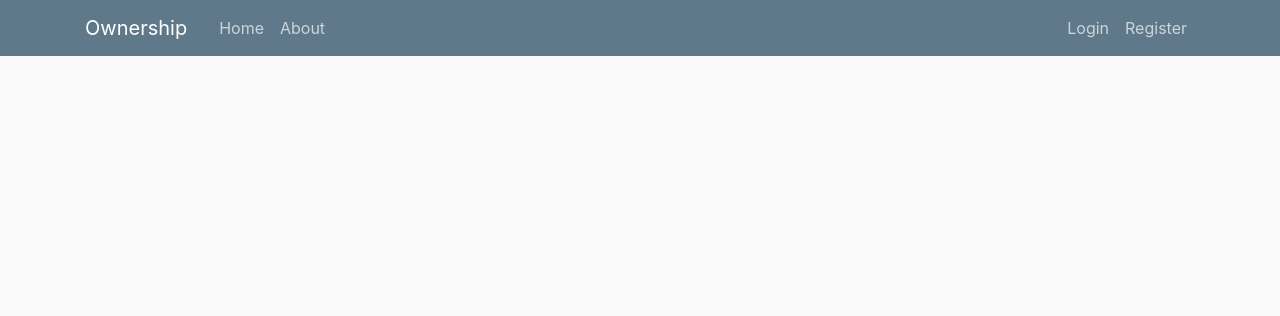
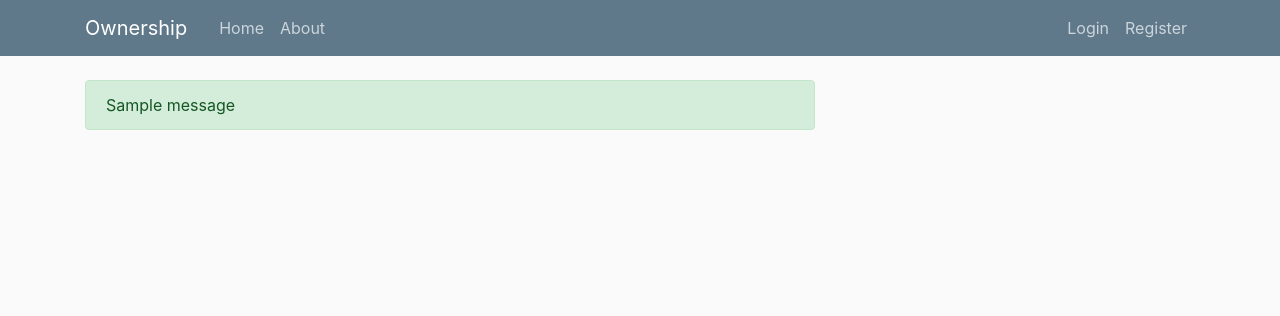
Before and after one commit to rennycodes/land_registry, a Django app: template ownership/templates/ownership/base.html in a window 1280 px wide. Shown: the top 316 px of the page. Run offline with Django 5.2, Linux system fonts and the light colour scheme; the template is opened without the code that fills it: most values are stand-ins (such as "Sample title", 1, 10 or a date in 2020); one stand-in notice (Sample message) is shown.

Commit message:
working on base.html

```diff
--- a/ownership/templates/ownership/base.html
+++ b/ownership/templates/ownership/base.html
@@ -40,3 +40,16 @@
                 </div>
             </nav>
         </header>
+
+        <main role="main" class="container">
+            <div class="row">
+              <div class="col-md-8">
+                {% if messages %}
+                  {% for message in messages %}
+                    <div class="alert alert-{{ message.tags }}">
+                      {{ message }}
+                    </div>
+                  {% endfor %}
+                {% endif %}
+                {% block content %}{% endblock %}
+              </div>
```
